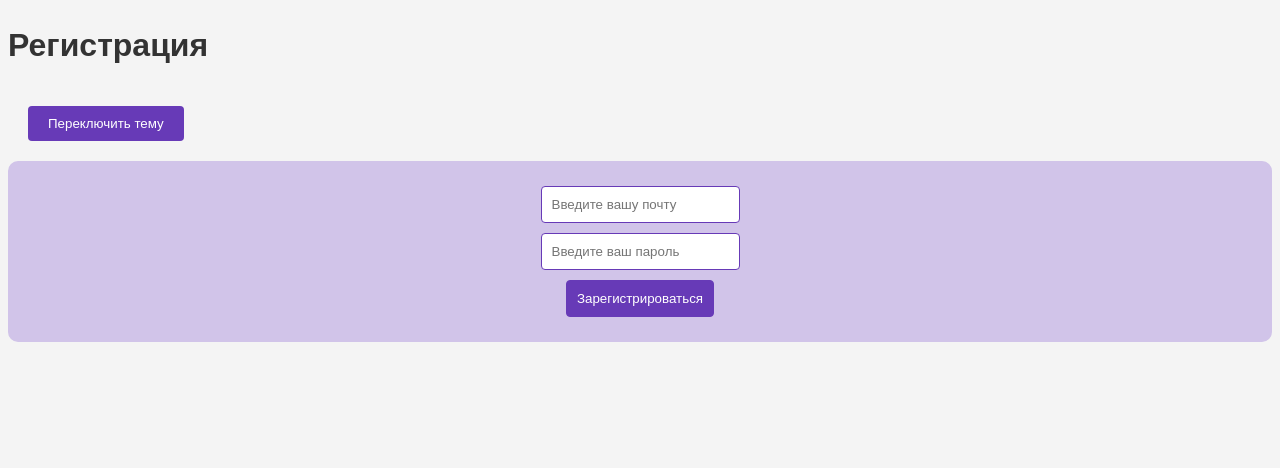
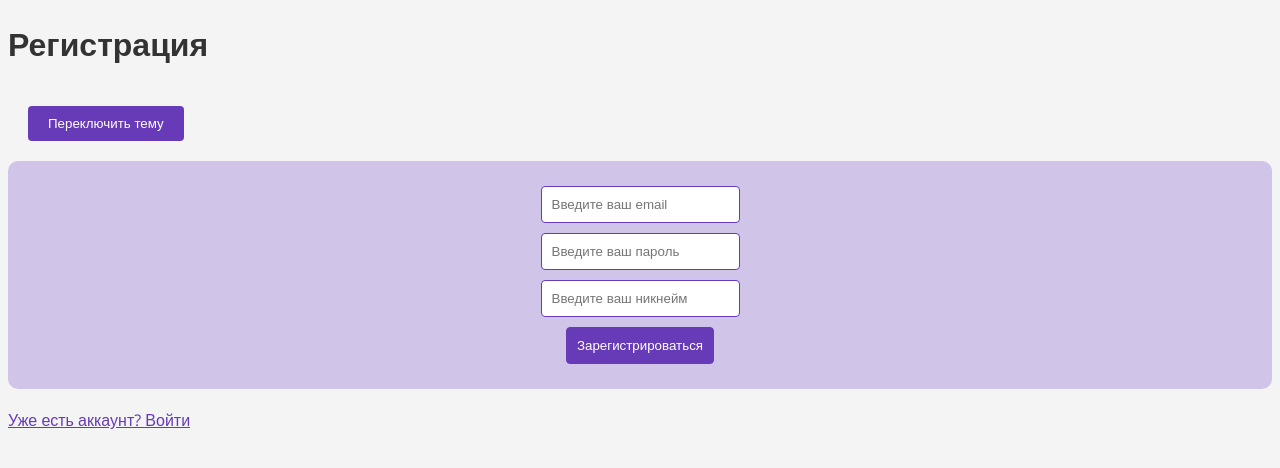
Before and after one commit to ANT920/VidGalaxy, a Flask app: page /register in a window 1280 px wide. Shown: the part 137-605 px from the top of the page. Run offline with Flask 3, Linux system fonts and the light colour scheme.

Commit message:
Update register.html

```diff
--- a/templates/register.html
+++ b/templates/register.html
@@ -29,7 +29,7 @@
             padding: 20px;
             border-radius: 10px;
         }
-        input[type="email"], input[type="password"], button {
+        input[type="email"], input[type="password"], input[type="text"], button {
             margin: 5px 0;
             padding: 10px;
             border: 1px solid #673AB7;
@@ -55,41 +55,28 @@
         .theme-switcher:hover {
             background-color: #5E35B1;
         }
+        .login-link {
+            margin-top: 20px;
+            color: #673AB7;
+        }
     </style>
 </head>
 <body class="light-mode">
     <img src="static/logo.png" alt="Логотип VidGalaxy" class="logo">
     <h1>Регистрация</h1>
     <button class="theme-switcher" onclick="toggleTheme()">Переключить тему</button>
-    <form id="registerForm">
-        <input type="email" id="emailInput" name="email" placeholder="Введите вашу почту">
-        <input type="password" id="passwordInput" name="password" placeholder="Введите ваш пароль">
+    <form id="registerForm" method="post">
+        <input type="email" id="emailInput" name="email" placeholder="Введите ваш email" required>
+        <input type="password" id="passwordInput" name="password" placeholder="Введите ваш пароль" required>
+        <input type="text" id="usernameInput" name="username" placeholder="Введите ваш никнейм" required>
         <button type="submit">Зарегистрироваться</button>
     </form>
+    <a class="login-link" href="/login">Уже есть аккаунт? Войти</a>
     <script>
         function toggleTheme() {
             document.body.classList.toggle('dark-mode');
             document.body.classList.toggle('light-mode');
         }
-
-        document.getElementById('registerForm').addEventListener('submit', async function(event) {
-            event.preventDefault();
-            const email = document.getElementById('emailInput').value;
-            const password = document.getElementById('passwordInput').value;
-            const response = await fetch('/register', {
-                method: 'POST',
-                headers: {
-                    'Content-Type': 'application/json'
-                },
-                body: JSON.stringify({ email, password })
-            });
-            if (response.ok) {
-                alert('Регистрация успешна!');
-                window.location.href = '/login';
-            } else {
-                alert('Ошибка регистрации.');
-            }
-        });
     </script>
 </body>
 </html>
```
